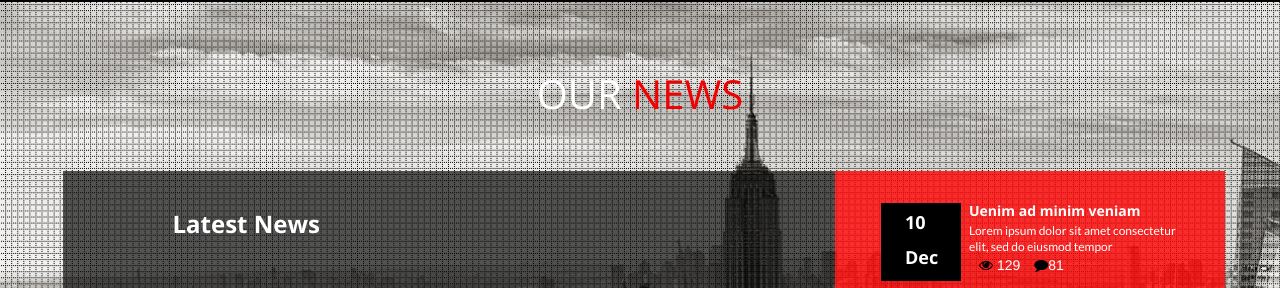
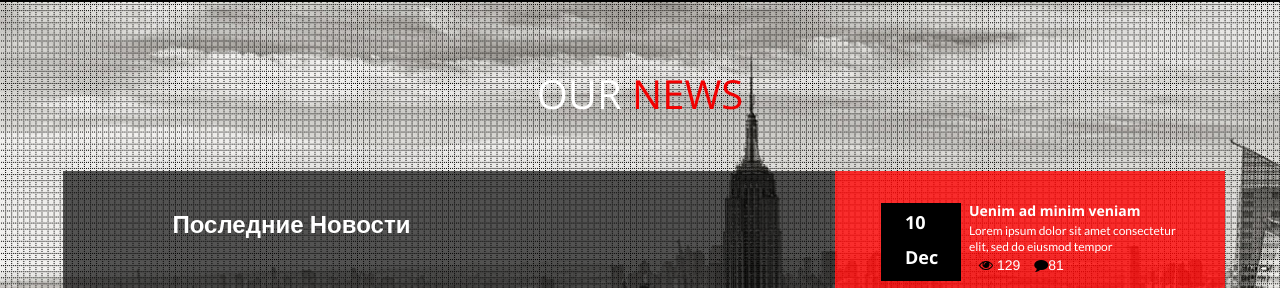
Before and after one commit to dms-odanilkin/uto-pz-gamma, a plain HTML site: page index.html in a window 1280 px wide. Shown: the part 4203-4491 px from the top of the page. Drawn offline with nearby package versions, Linux system fonts and the light colour scheme; some packages are replaced by stand-ins of ours.

Commit message:
Andrey Sarychev, Issue#17

```diff
--- a/index.html
+++ b/index.html
@@ -536,7 +536,7 @@
 
 				<div class="latest-news">
 
-					<h3>Latest News</h3>
+					<h3>Последние новости</h3>
 
 					<div class="news-content">
 						<div class="news-date">
```
